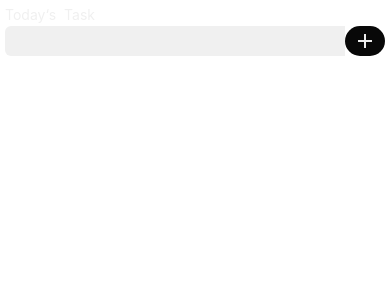
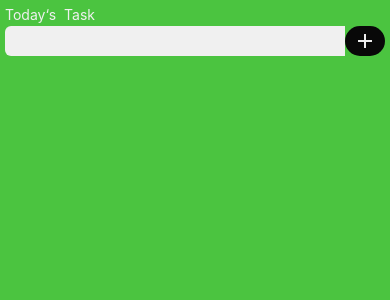
Before and after one commit to chaoyuu/DotoList, a React Native app: screen / in a window 390 px wide. Shown: the top 300 px of the page. Built offline with nearby package versions, Linux system fonts and the light colour scheme.

Commit message:
add data stored

```diff
--- a/App.js
+++ b/App.js
@@ -95,7 +95,7 @@ const styles = StyleSheet.create({
     flex: 1,
     justifyContent: 'flex-start',
     paddingTop: Constants.statusBarHeight,
-    backgroundColor:'#fff',
+    backgroundColor: Colours.secondary,
   },
   paragraph: {
     margin: 24,
```
